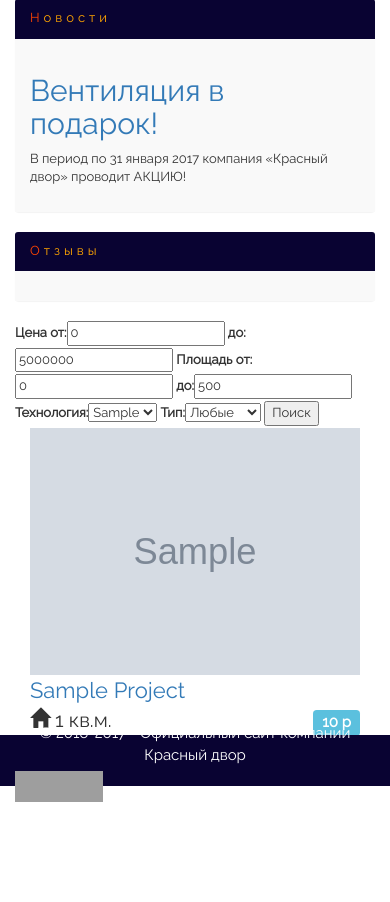
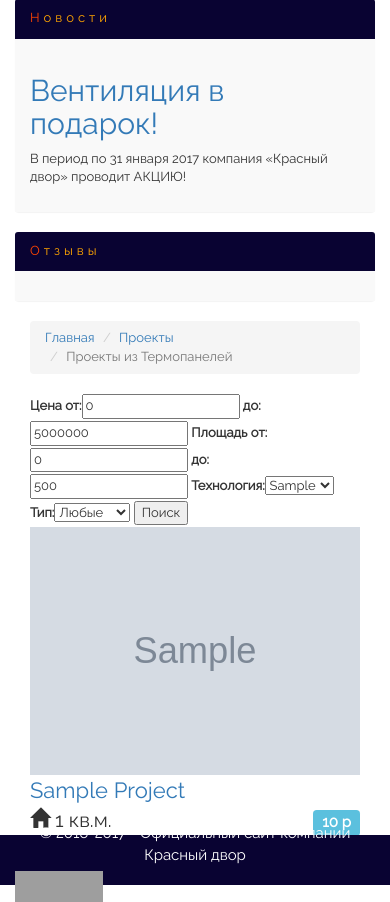
Before and after one commit to Polgur/krasndvor, a Django app: page /projects/?search=1&vid=0&pmin=0&pmax=5000000&smin=0&smax=500&tech=1 in a window 390 px wide; the page is wider, and only the part inside the window is pictured. Shown: the part 674-1576 px from the top of that part. Before the commit the page ends 1476 px from the top of that part, so only its background shows below. Run offline with Django 3.2, Linux system fonts and the light colour scheme; tables that the repository leaves empty hold one stand-in row (values such as "Sample post"); grey boxes marked "Sample" are stand-in pictures; some libraries are stand-ins or nearby versions; grey boxes are pictures that could not be loaded.

Commit message:
active_menu

```diff
--- a/dvor/templates/dvor/project_list.html
+++ b/dvor/templates/dvor/project_list.html
@@ -3,11 +3,35 @@
 {% load thumbnail %}
 
 {% block content %}
-  <form
-    action="{% url 'project_list' %}" method="get">
-    {{ search_form.as_table }}
-    <button type="submit">Поиск</button>
-  </form>
+  <div class="container">
+    <div class="row">
+      <div class="col-sm-9">
+        <ol class="breadcrumb">
+          <li><a href="\">Главная</a></li>
+          <li><a href="{% url 'project_list' %}?tech={{techfilter.pk}}&search=1&vid=0&pmin=0&pmax=5000000&smin=0&smax=500">Проекты</a></li>
+          {% if techfilter.pk == 2 %}
+            <li class="active">Проекты из СИП панелей</li>
+          {% elif techfilter.pk == 3 %}
+            <li class="active">Проекты по каркасной технологии</li>
+          {% else %}
+            <li class="active">Проекты из Термопанелей</li>
+          {% endif %}
+        </ol>
+      </div>
+    </div>
+  </div>
+  <div class="container">
+    <div class="row">
+      <div class="col-sm-9">
+        <form
+          action="{% url 'project_list' %}" method="get">
+          {{ search_form.as_table }}
+          <button type="submit">Поиск</button>
+        </form>
+      </div>
+    </div>
+  </div>
+
   <div class="container">
     <div class="row">
       <div class="col-sm-9">
--- a/dvor/templates/includes/menu.html
+++ b/dvor/templates/includes/menu.html
@@ -56,7 +56,7 @@
         <ul class="nav navbar-nav">
           {% for item in menu %}
             {% if item.submenu %}
-              <li class="dropdown {% if menu_slug == item.slug %} active{% endif %}">
+              <li class="dropdown {% if item.slug in menu_slug %} active{% endif %}">
                 <a href="#" class="dropdown-toggle"
                    data-toggle="dropdown" role="button" aria-haspopup="true" aria-expanded="false">{{ item.name }}<span
                     class="caret"></span></a>
@@ -65,7 +65,7 @@
                     {% if subitem.name == 'divider' %}
                       <li class="divider"></li>
                     {% elif subitem.submenu %}
-                      <li class="dropdown-submenu">
+                      <li class="dropdown-submenu {% if subitem.slug in menu_slug %} active{% endif %}">
                         <a tabindex="-1" href="{{ subitem.url }}">{{ subitem.name }}</a>
                           <ul class="dropdown-menu">
                             {% for subitem_lvl2 in subitem.submenu %}
@@ -77,14 +77,13 @@
                             {% endfor %}
                           </ul>
                     {% else %}
-                      <li><a href="{{ subitem.url }}">{{ subitem.name }}</a></li>
+                      <li {% if subitem.slug in menu_slug %}class="active"{% endif %}><a href="{{ subitem.url }}">{{ subitem.name }}</a></li>
                     {% endif %}
                   {% endfor %}
                 </ul>
               </li>
             {% else %}
-              <li {% if menu_slug == item.slug %}class="active"{% endif %}><a href="{{ item.url }}">{{ item.name }}</a>
-              </li>
+              <li {% if item.slug in menu_slug %}class="active"{% endif %}><a href="{{ item.url }}">{{ item.name }}</a></li>
             {% endif %}
           {% endfor %}
         </ul>
--- a/dvor/templatetags/menu_tags.py
+++ b/dvor/templatetags/menu_tags.py
@@ -11,6 +11,7 @@ def get_tech():
         item = dict()
         item['name'] = tech.mnemo
         item['url'] = "{}?{}&tech={}".format(reverse("project_list"), "search=1&vid=0&pmin=0&pmax=5000000&smin=0&smax=500", tech.pk)
+        item['slug'] = tech.mnemo
         item['submenu'] = [
             {'name': "До 100 КВ.М", 'url': "{}?{}&tech={}".format(reverse("project_list"), "search=1&vid=0&pmin=0&pmax=5000000&smin=0&smax=100", tech.pk)},
             {'name': "От 100 до 150 КВ.М", 'url': "{}?{}&tech={}".format(reverse("project_list"), "search=1&vid=0&pmin=0&pmax=5000000&smin=100&smax=150", tech.pk)},
@@ -36,10 +37,24 @@ menu = [
             {'name': "Ремонт и отделка", 'url': '#', 'slug': 'rem'},
         ]},
     {'name': "Проекты", 'url': '#', 'slug': 'projects', 'submenu': get_tech()},
+    {'name': "Наши объекты", 'url': '#', 'slug': 'techs', 'submenu':
+        [
+            {'name': "Этапы строительства", 'url': '#', 'slug': 'techs_3'},
+            {'name': "divider", 'url': '#', 'slug': ''},
+            {'name': "Термопанели", 'url': '#', 'slug': 'techs_1'},
+            {'name': "СИП панели", 'url': '#', 'slug': 'techs_2'},
+            {'name': "Каркасные", 'url': '#', 'slug': 'techs_3'},
+            {'name': "divider", 'url': '#', 'slug': ''},
+            {'name': "Реконструкции", 'url': '#', 'slug': 'rec'},
+            {'name': "Фундаменты", 'url': '#', 'slug': 'fun'},
+            {'name': "divider", 'url': '#', 'slug': ''},
+            {'name': "Дома на продажу", 'url': '#', 'slug': 'rem'},
+        ]},
     {'name': "Информация", 'url': '#', 'slug': 'info', 'submenu':
         [
             {'name': "Вопросы и ответы", 'url': '#', 'slug': 'questions'},
             {'name': "Статьи", 'url': reverse("article_list"), 'slug': 'articles'},
+            {'name': "Сертификаты", 'url': '#', 'slug': 'certif'},
         ]},
     {'name': "Отзывы", 'url': '#', 'slug': 'feedback'},
     {'name': "Контакты", 'url': '#', 'slug': 'contacts'},
--- a/dvor/utils.py
+++ b/dvor/utils.py
@@ -1,5 +1,5 @@
 class MenuMixin:
-    menu_slug = ""
+    menu_slug = ()
 
     def set_menu_slug(self):
         return self.menu_slug
--- a/dvor/views.py
+++ b/dvor/views.py
@@ -21,7 +21,9 @@ class ProjectList(MenuMixin,ListView):
     model = Project
     techfilter = None
     paginate_by = 18
-    menu_slug = 'projects'
+    menu_slug = [
+        "projects",
+    ]
 
     search_form_class = ProjectFilterForm
     search_form = None
@@ -48,8 +50,12 @@ class ProjectList(MenuMixin,ListView):
 
     def get_context_data(self, **kwargs):
         ctx = super().get_context_data(**kwargs)
+        self.menu_slug.clear()
+        self.menu_slug.append("projects")
+        self.menu_slug.append(self.techfilter.mnemo)
         ctx['search_form'] = self.search_form
         ctx['techfilter'] = self.techfilter
+        ctx['menu_slug'] = self.menu_slug
         return ctx
 
 class ProjectDetail(DetailView):
@@ -75,12 +81,20 @@ class ProjectDetail(DetailView):
         else:
             self.tech = Techno.objects.filter(mnemo='Термопанели').first()
         ctx['kit'] = self.object.kits.filter(tech=self.tech).first()
+        ctx['techfilter'] = self.tech
         return ctx
 
 class ArticleList(MenuMixin,ListView):
     model = Article
     paginate_by = 10
-    menu_slug = 'info'
+    menu_slug = [
+        "info",
+        "articles",
+    ]
 
-class ArticleDetail(DetailView):
+class ArticleDetail(MenuMixin,DetailView):
     model = Article
+    menu_slug = [
+        "info",
+        "articles",
+    ]
--- a/static/css/style.css
+++ b/static/css/style.css
@@ -68,7 +68,7 @@ body {
 }
 ul.nav{
     float:none !important;
-    width:570px;
+    width:690px;
     margin:0 auto;
 }
 .dropdown-menu {
```
Also changed, not shown: dvor/templates/dvor/article_detail.html (+11 -0 lines), dvor/templates/dvor/article_list.html (+11 -1 lines), dvor/templates/dvor/index.html (+9 -0 lines), dvor/templates/dvor/project_detail.html (+20 -0 lines), dvor/static/icon_fundament.png (added), dvor/static/icon_okno.png (added), dvor/static/icon_sip.png (added), 1 other file.
